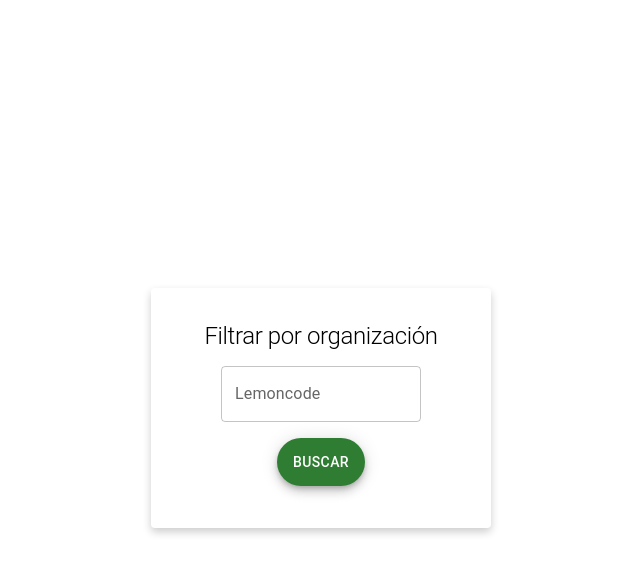
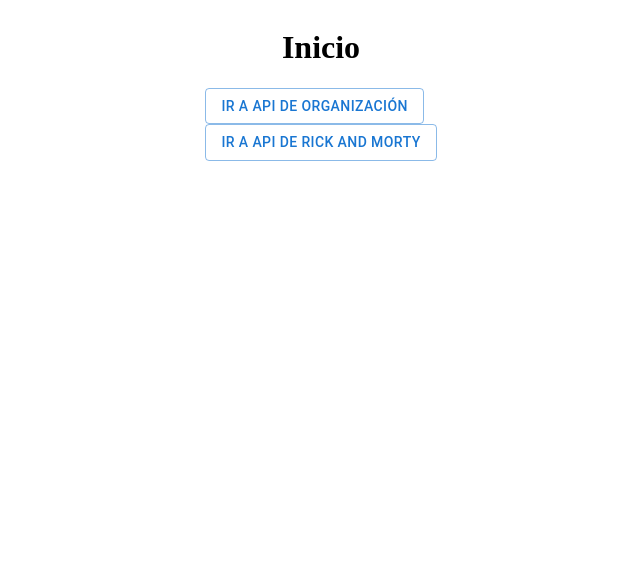
Before and after one commit to lilifernandez91/master-front-end-modulo4-framework-react, a React app: page / in a window 1280 px wide. Shown: the top 574 px of the page, without its empty margins (319-959 px from the left). Built offline with nearby package versions, Linux system fonts and the light colour scheme.

Commit message:
add other api

```diff
--- a/src/app.tsx
+++ b/src/app.tsx
@@ -3,14 +3,18 @@ import { BrowserRouter as Router, Routes, Route } from "react-router-dom";
 import { ListPage } from "./list";
 import { DetailPage } from "./detail";
 import { LoginPage } from "./login";
+import { RickAndMorty } from "./rick-and-morty";
+import { Inicio } from "./inicio";
 
 export const App = () => {
   return (
     <Router>
       <Routes>
-        <Route path="/" element={<LoginPage />} />
+        <Route path="/" element={<Inicio />} />
+        <Route path="/login" element={<LoginPage />} />
         <Route path="/list/:orgName" element={<ListPage />} />
         <Route path="/detail/:id/:orgName/:userName" element={<DetailPage />} />
+        <Route path="/rick-and-morty" element={<RickAndMorty />} />
       </Routes>
     </Router>
   );
--- /dev/null
+++ b/src/inicio.tsx
@@ -0,0 +1,36 @@
+import React from "react";
+import Stack from "@mui/material/Stack";
+import Button from "@mui/material/Button";
+import { Link } from "react-router-dom";
+
+export const Inicio: React.FC = () => {
+  const goToApiorganization = () => {
+    return (
+      <Stack spacing={2} direction="row">
+        <Link to="/login">
+          <Button variant="outlined">Ir a API de Organización</Button>
+        </Link>
+      </Stack>
+    );
+  };
+
+  const goToApiRichAndMorty = () => {
+    return (
+      <Stack spacing={2} direction="row">
+        <Link to="/rick-and-morty">
+          <Button variant="outlined">Ir a API de Rick and Morty</Button>
+        </Link>
+      </Stack>
+    );
+  };
+
+  return (
+    <div className="init">
+      <h1>Inicio</h1>
+      <div className="api">
+        {goToApiorganization()}
+        {goToApiRichAndMorty()}
+      </div>
+    </div>
+  );
+};
--- a/src/list.tsx
+++ b/src/list.tsx
@@ -125,7 +125,7 @@ export const ListPage: React.FC = () => {
 
   const getBtn = () => {
     return (
-      <Link className="table-link" to="/">
+      <Link className="table-link" to="/login">
         <Box sx={{ m: 1 }}>
           <Fab color="primary" variant="extended">
             Volver
--- a/src/login.tsx
+++ b/src/login.tsx
@@ -1,4 +1,4 @@
-import { useNavigate } from "react-router-dom";
+import { Link, useNavigate } from "react-router-dom";
 import * as React from "react";
 import Box from "@mui/material/Box";
 import TextField from "@mui/material/TextField";
@@ -111,11 +111,24 @@ export const LoginPage: React.FC = () => {
     );
   };
 
+  const getBtn = () => {
+    return (
+      <Link className="table-link" to="/">
+        <Box sx={{ m: 1 }}>
+          <Fab color="primary" variant="extended">
+            Volver a inicio
+          </Fab>
+        </Box>
+      </Link>
+    );
+  };
+
   return (
     <div className="form-content">
       <form className="form" onSubmit={handleNavigation}>
         {getForm()}
       </form>
+      {getBtn()}
       {getModal()}
     </div>
   );
--- /dev/null
+++ b/src/rick-and-morty.tsx
@@ -0,0 +1,73 @@
+import { Box, Fab } from "@mui/material";
+import React, { useState, useEffect } from "react";
+import { Link } from "react-router-dom";
+
+interface Character {
+  id: number;
+  name: string;
+  status: string;
+  species: string;
+  gender: string;
+  image: string;
+}
+
+interface ApiResponse {
+  results: Character[];
+}
+
+export const RickAndMorty: React.FC = () => {
+  const [data, setData] = useState<ApiResponse | null>(null);
+
+  useEffect(() => {
+    fetch(`https://rickandmortyapi.com/api/character`)
+      .then((response) => response.json())
+      .then((json: ApiResponse) => {
+        setData(json);
+        console.log(json);
+      });
+  }, []);
+
+  const showData = () => {
+    return (
+      <div className="rick-and-morty">
+        {data?.results?.map((character) => (
+          <div key={character.id} className="card-rick-and-morty">
+            <img
+              className="image-rick-and-morty"
+              src={character.image}
+              alt={character.name}
+            />
+            <h2>{character.name.split(" ").slice(0, 2).join(" ")}</h2>
+            <p>
+              Estado: {character.status !== "unknown" ? character.status : "-"}
+            </p>
+            <p>Especie: {character.species}</p>
+            <p>
+              Género: {character.gender !== "unknown" ? character.gender : "-"}
+            </p>
+          </div>
+        ))}
+      </div>
+    );
+  };
+
+  const getBtn = () => {
+    return (
+      <Link className="table-link" to="/">
+        <Box sx={{ m: 1 }}>
+          <Fab color="primary" variant="extended">
+            Volver a inicio
+          </Fab>
+        </Box>
+      </Link>
+    );
+  };
+
+  return (
+    <>
+      <h1 className="title-rick-and-morty">Personajes de Rick and Morty</h1>
+      {showData()}
+      {getBtn()}
+    </>
+  );
+};
--- a/src/styles.css
+++ b/src/styles.css
@@ -4,6 +4,13 @@ body {
 
 .container {
   height: 100%;
+}
+
+.init {
+  height: 100%;
+  display: flex;
+  flex-direction: column;
+  align-items: center;
 }
 
 .form-content {
@@ -65,3 +72,41 @@ body {
   text-decoration: underline;
   cursor: pointer;
 }
+
+.rick-and-morty {
+  display: flex;
+  flex-direction: column;
+  justify-content: center;
+  align-items: center;
+  gap: 8px;
+}
+
+@media (min-width: 768px) {
+  .rick-and-morty {
+    display: grid;
+    grid-template-columns: repeat(2, 1fr);
+    justify-items: center;
+  }
+}
+
+@media (min-width: 1280px) {
+  .rick-and-morty {
+    grid-template-columns: repeat(3, 1fr);
+  }
+}
+
+.title-rick-and-morty {
+  font-size: 24px;
+  text-align: center;
+}
+
+.card-rick-and-morty {
+  border-radius: 4px;
+  padding: 20px;
+  box-shadow: 0px 4px 8px rgba(0, 0, 0, 0.2);
+}
+
+.image-rick-and-morty {
+  width: 100%;
+  height: 200px;
+}
```
